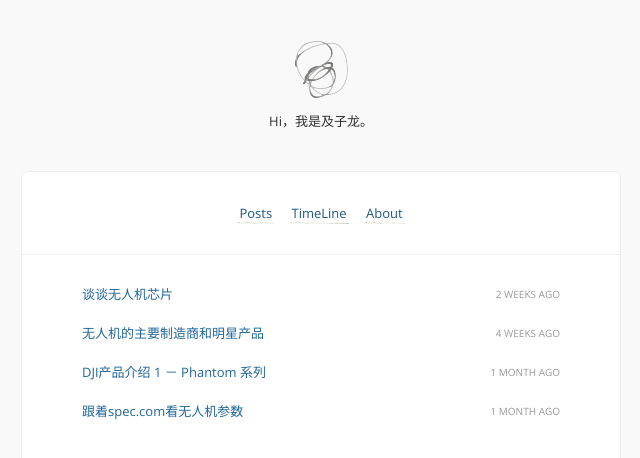
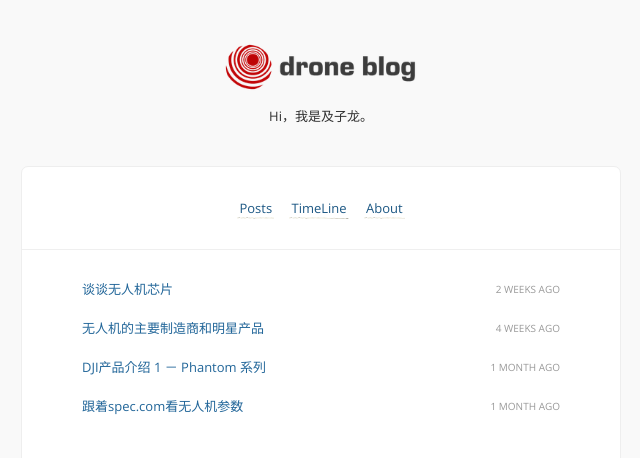
Before and after one commit to apprentice1988/apprentice1988.github.com, a Jekyll site: the page built from index.html, in a window 1280 px wide. Shown: the top 458 px of the page, without its empty margins (319-959 px from the left). Built offline with Jekyll 4.4.1, drawn with Linux system fonts in a browser that asks for light colours; comment, search, counter and statistics services are not loaded.

Commit message:
添加logo

```diff
--- a/_includes/header.html
+++ b/_includes/header.html
@@ -1,4 +1,4 @@
 <header>
-<a id="go-back-home" href="{{ site.url }}"><img src="{{ site.url }}/images/scribble.png" alt="scribble" width="53" height="59"></a>
+<a id="go-back-home" href="{{ site.url }}"><img src="{{ site.url }}/images/blog-logo.png" alt="scribble" width="200" height="54"></a>
 <p>Hi，我是及子龙。</p>
 </header>
```
Also changed, not shown: images/blog-logo.png (added), 3 other files.
